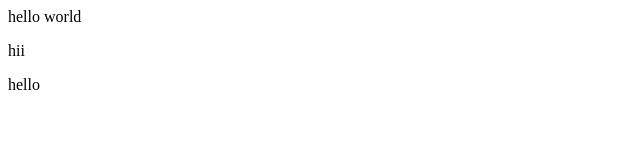
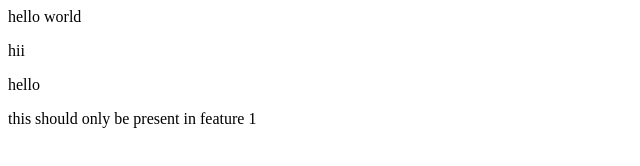
Before and after one commit to Anshnaik/Webdev, a plain HTML site: page index.html in a window 1280 px wide. Shown: the whole page, without its empty margins (0-640 px from the left). Drawn offline with Linux system fonts and the light colour scheme.

Commit message:
new feature

```diff
--- a/index.html
+++ b/index.html
@@ -9,6 +9,6 @@ hello world
 <body>
     <p>hii</p>
     <p>hello</p>
-
+    <p> this should only be present in feature 1</p>
 </body>
 </html>
```
